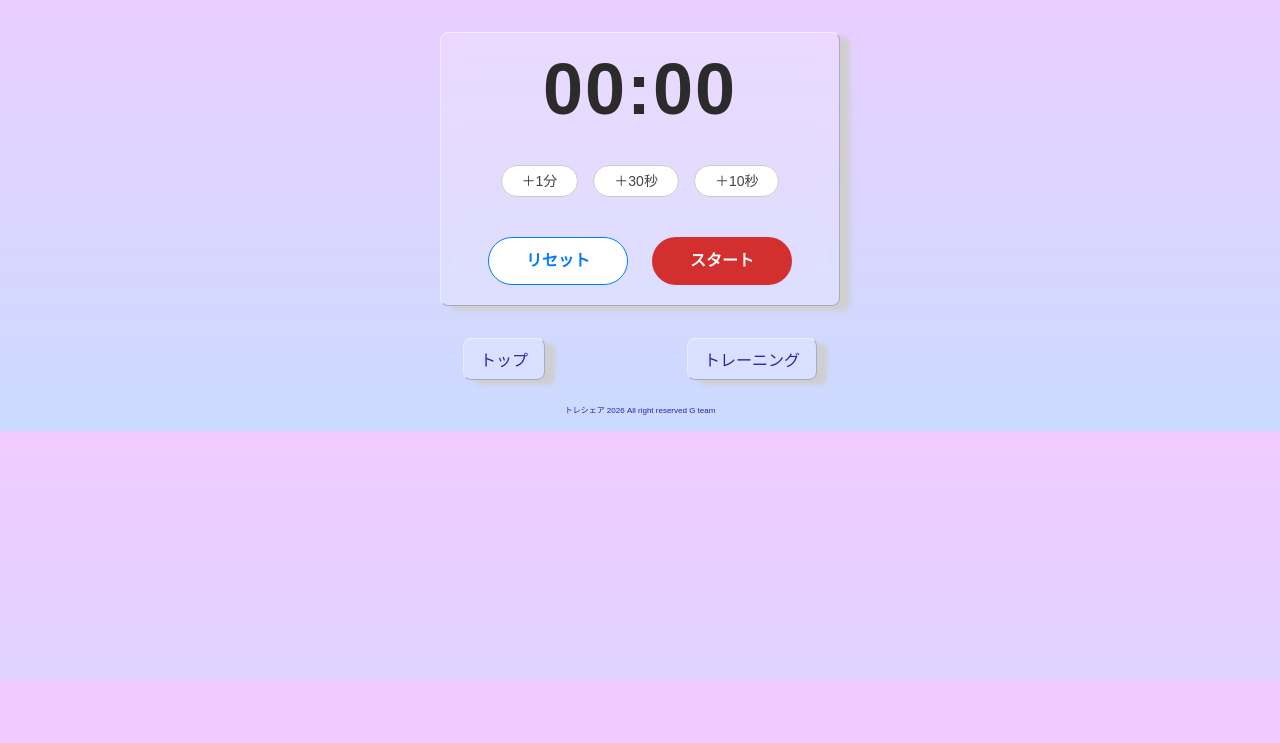
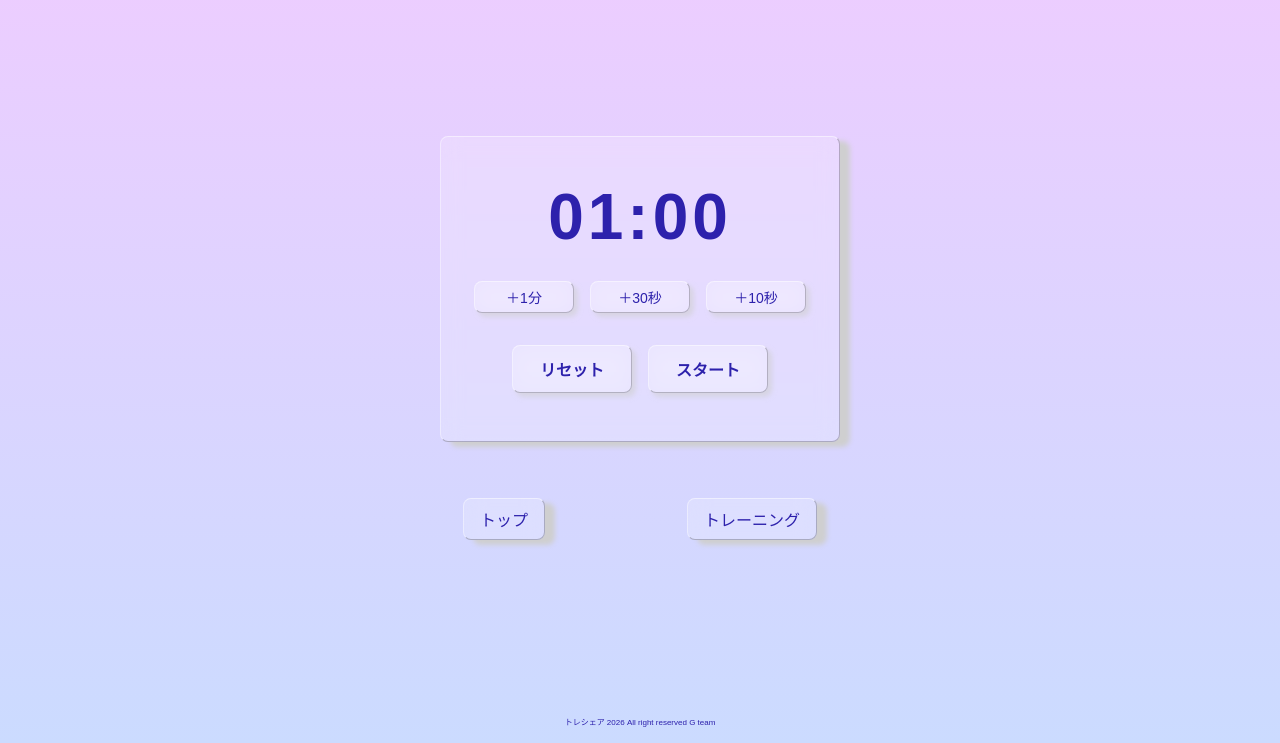
Before and after one commit to RT-Team-G/hackathon_TeamG, a Flask app: page /timer in a window 1280 px wide. Shown: the part 120-863 px from the top of the page. Before the commit the page ends 800 px from the top, so only its background shows below. Run offline with Flask 2, Linux system fonts and the light colour scheme; the visitor is signed in with stand-in values (Sample User, id 1); some libraries are stand-ins or nearby versions.

Commit message:
update: タイマー画面デザインをすりガラスに

```diff
--- a/SNSApp/static/css/timer.css
+++ b/SNSApp/static/css/timer.css
@@ -2,151 +2,121 @@
     outline: 1px solid blue;
 } */
 
-
-/* これらも一旦仮で、後で共通css適用させて全削除予定 */
-
-
 /* ======================================
-   1. 共通設定
+   1. 全体
 ========================================= */
-/* .timer-container {
+.timer-wrapper {
     display: flex;
     flex-direction: column;
     align-items: center;
-    max-width: 400px;
-    margin: 0px auto;
-    padding: 20px;
-    gap: 40px;
-    background-color: rgb(247, 239, 255);
-} */
+    justify-content: center;
+    padding: 16px;
+    min-height: calc(100vh - 100px);
+    gap: 32px;
+}
 
 /* ======================================
-   2. 個別設定
+   2. タイマーカード
 ========================================= */
-/* .timer-display {
+.timer-container {
+    display: flex;
+    flex-direction: column;
+    align-items: center;
+    width: 100%;
+    max-width: 400px;
+    padding: 48px 16px;
+    gap: 32px;
+    box-sizing: border-box;
+    margin: 0px auto;
+
+    color: #2D21AC;
+    border: 1px solid rgba(51, 51, 51, 0.3);
+    background-color: rgba(255, 255, 255, 0.2);
+    box-shadow: 10px 5px 5px #cfcfd0;
+    backdrop-filter: blur(10px);
+    border-top: 1px solid rgba(255, 255, 255, 0.5);
+    border-left: 1px solid rgba(255, 255, 255, 0.4);
+    border-radius: 8px;
+}
+
+/* ======================================
+   3. タイマー時間
+========================================= */
+.timer-display {
     font-size: 64px;
     font-weight: bold;
+    letter-spacing: 4px;
+    line-height: 1;
 }
 
+/* ======================================
+   4. ボタン
+========================================= */
 .timer-adjust,
 .timer-controls {
     display: flex;
     justify-content: center;
+    gap: 16px;
+    width: 100%;
 }
 
-.timer-adjust {
-    gap: 15px;
-}
-
-.timer-controls {
-    gap: 24px;
-} */
-
-
-
-.timer-container {
-    display: flex;
-    flex-direction: column;
-    align-items: center;
-    max-width: 400px;
-    margin: 32px auto;
-    padding: 20px;
-    gap: 40px;
-    background-color: #ffffff;
-    box-sizing: border-box;
-    color:#2D21AC;
-    border: 1px solid rgba(51,51,51,0.3);
-    background-color: rgba(255,255,255,0.2);
-    box-shadow: 10px 5px 5px #cfcfd0;
-    backdrop-filter: blur(10px);
-    border-top:1px solid rgba(255,255,255,0.5);
-    border-left:1px solid rgba(255,255,255,0.4);
-    border-radius: 8px;
-}
-
-.timer-container .timer-display {
-    font-size: 72px;
-    font-weight: bold;
-    color: #2b2b2b;
-    letter-spacing: 2px;
-    line-height: 1;
-}
-
-.timer-container .timer-adjust,
-.timer-container .timer-controls {
+/* ======================================
+   5. ボタン共通
+========================================= */
+.btn-adjust,
+.btn-reset,
+.btn-toggle {
     display: flex;
     justify-content: center;
     align-items: center;
-    width: 100%;
     box-sizing: border-box;
+    cursor: pointer;
+    white-space: nowrap;
+    transition: all 0.2s ease;
+
+    color: #2D21AC;
+    border: 1px solid rgba(51, 51, 51, 0.3);
+    background-color: rgba(255, 255, 255, 0.2);
+    box-shadow: 4px 4px 5px rgba(207, 207, 208, 0.6);
+    backdrop-filter: blur(10px);
+    border-top: 1px solid rgba(255, 255, 255, 0.5);
+    border-left: 1px solid rgba(255, 255, 255, 0.4);
 }
 
-.timer-container .timer-adjust {
-    gap: 15px;
+/* ======================================
+   6. ボタンサイズ調整
+========================================= */
+.btn-adjust {
+    padding: 8px 16px;
+    font-size: 14px;
 }
 
-.timer-container .timer-controls {
-    gap: 24px;
+.btn-reset,
+.btn-toggle {
+    height: 48px;
+    width: 120px;
+    font-size: 16px;
+    font-weight: bold;
 }
 
-.timer-container .btn-adjust {
-    display: flex;
-    justify-content: center;
-    align-items: center;
-    padding: 10px 20px;
-    font-size: 14px;
-    color: #444444;
-    background-color: #ffffff;
-    border: 1px solid #cccccc;
-    border-radius: 50px;
-    cursor: pointer;
-    width: auto;
-    white-space: nowrap;
-    line-height: 1;
-    box-sizing: border-box;
+/* ======================================
+   7. 動き
+========================================= */
+.btn-adjust:disabled {
+    opacity: 0.5;
+    cursor: not-allowed;
+    box-shadow: none;
 }
 
-.timer-container .btn-reset {
-    display: flex;
-    justify-content: center;
-    align-items: center;
-    height: 48px;
-    font-size: 16px;
-    color: #007aff;
-    background-color: #ffffff;
-    border: 1px solid #007aff;
-    border-radius: 50px;
-    width: 140px;
-    font-weight: bold;
-    cursor: pointer;
-    white-space: nowrap;
-    line-height: 1;
-    box-sizing: border-box;
+.btn-toggle.is-active {
+    background-color: rgba(220, 38, 38, 0.2);
+    border-color: rgba(220, 38, 38, 0.5);
+    color: #d32f2f;
 }
 
-.timer-container .btn-toggle {
-    display: flex;
-    justify-content: center;
-    align-items: center;
-    height: 48px;
-    font-size: 16px;
-    color: #ffffff;
-    background-color: #d32f2f;
-    border: none;
-    border-radius: 50px;
-    width: 140px;
-    font-weight: bold;
-    cursor: pointer;
-    white-space: nowrap;
-    line-height: 1;
-    box-sizing: border-box;
+.btn-adjust:active:not(:disabled),
+.btn-reset:active,
+.btn-toggle:active {
+    transform: translateY(2px);
+    box-shadow: none;
 }
-
-.timer-container .btn-adjust:active,
-.timer-container .btn-reset:active {
-    background-color: #f5f5f5;
-}
-
-.timer-container .btn-toggle:active {
-    background-color: #b71c1c;
-}
--- a/SNSApp/static/js/timer.js
+++ b/SNSApp/static/js/timer.js
@@ -2,9 +2,10 @@ document.addEventListener('DOMContentLoaded' , () => {
 /* ======================================
     1. config
 ========================================= */
-const INITIAL_TIME_SECONDS = 0;
+const INITIAL_TIME_SECONDS = 60;
 const ONE_SECOND_MS = 1000;
 const SECONDS_PER_MINUTE = 60;
+const alarmSound = new Audio('https://assets.mixkit.co/active_storage/sfx/995/995-preview.mp3');
 
 let timerLeft = INITIAL_TIME_SECONDS;
 let timerId = null;
@@ -31,8 +32,10 @@ function updateDisplay() {
 function setButtonsState(isRunning) {
     if (isRunning) {
         toggleBtn.textContent = 'ストップ';
+        toggleBtn.classList.add('is-active');
     } else {
         toggleBtn.textContent = 'スタート';
+        toggleBtn.classList.remove('is-active');
     }
 
     adjustBtns.forEach(btn => {
@@ -52,7 +55,8 @@ function startCountdown() {
         updateDisplay();
 
         if (timerLeft <= 0) {
-            stopCountdown()
+            stopCountdown();
+            alarmSound.play();
         }
     }, ONE_SECOND_MS);
 }
@@ -69,8 +73,10 @@ function stopCountdown() {
 // スタートとストップを統合
 toggleBtn.addEventListener('click', () => {
     if (timerId === null) {
-        setButtonsState(true);
-        startCountdown();
+        if (timerLeft > 0) {
+            setButtonsState(true);
+            startCountdown();
+        }
     } else {
         stopCountdown()
     }
--- a/SNSApp/templates/timer.html
+++ b/SNSApp/templates/timer.html
@@ -19,7 +19,7 @@
 {% endblock %}
 
 {% block content %}
-	<div class="らっぷ的なね">
+<div class="timer-wrapper">
 	<div class="timer-container">
 		<div class="timer-display" id="timer-display">00:00</div>
 		<div class="timer-adjust">
```
Lines whose indentation alone changed are shown as unchanged.
